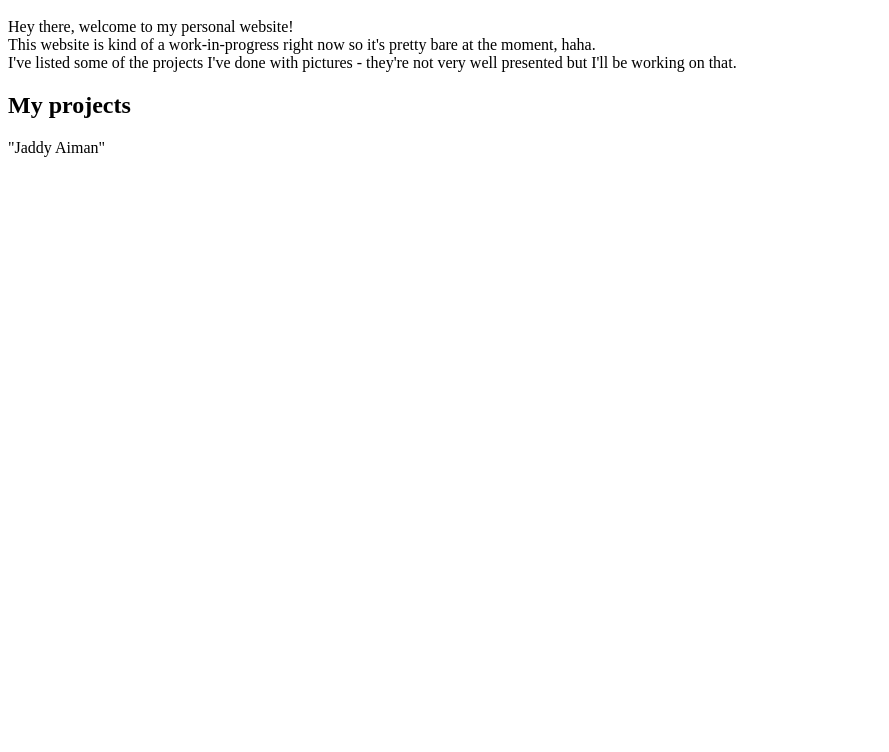
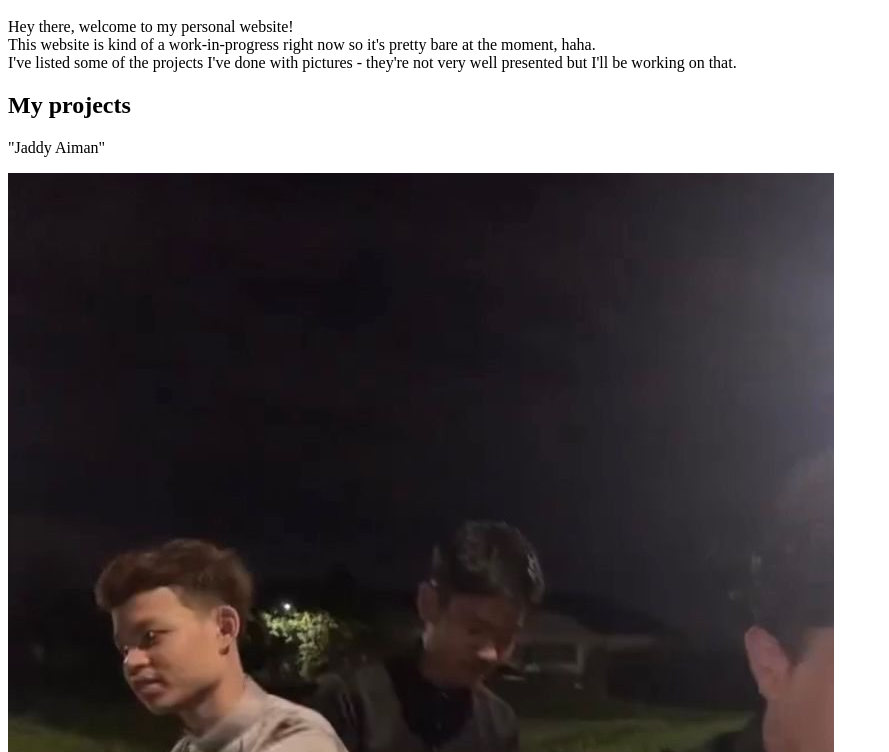
Before and after one commit to hazimbharis/hazimbharis.github.io, a plain HTML site: page index.html in a window 1280 px wide. Shown: the part 48-800 px from the top of the page, without its empty margins (0-889 px from the left). Drawn offline with Linux system fonts and the light colour scheme.

Commit message:
Update index.html

```diff
--- a/index.html
+++ b/index.html
@@ -9,6 +9,7 @@
       <p>Hey there, welcome to my personal website! <br> This website is kind of a work-in-progress right now so it's pretty bare at the moment, haha. <br> I've listed some of the projects I've done with pictures - they're not very well presented but I'll be working on that.</p>
       <h2>My projects</h2>
       <p>"Jaddy Aiman"</p>
+      <img src="jadposter.jpg" alt="Jad">
       <!--
       <p>to sum it up, Sapari is an online game from 1997 that closed on 2003 made by Sony. A couple of months ago the game was revived by a small comunity and thanks to that it's still playable.</p>
       <h2><br>How to set it up</h2>
```
